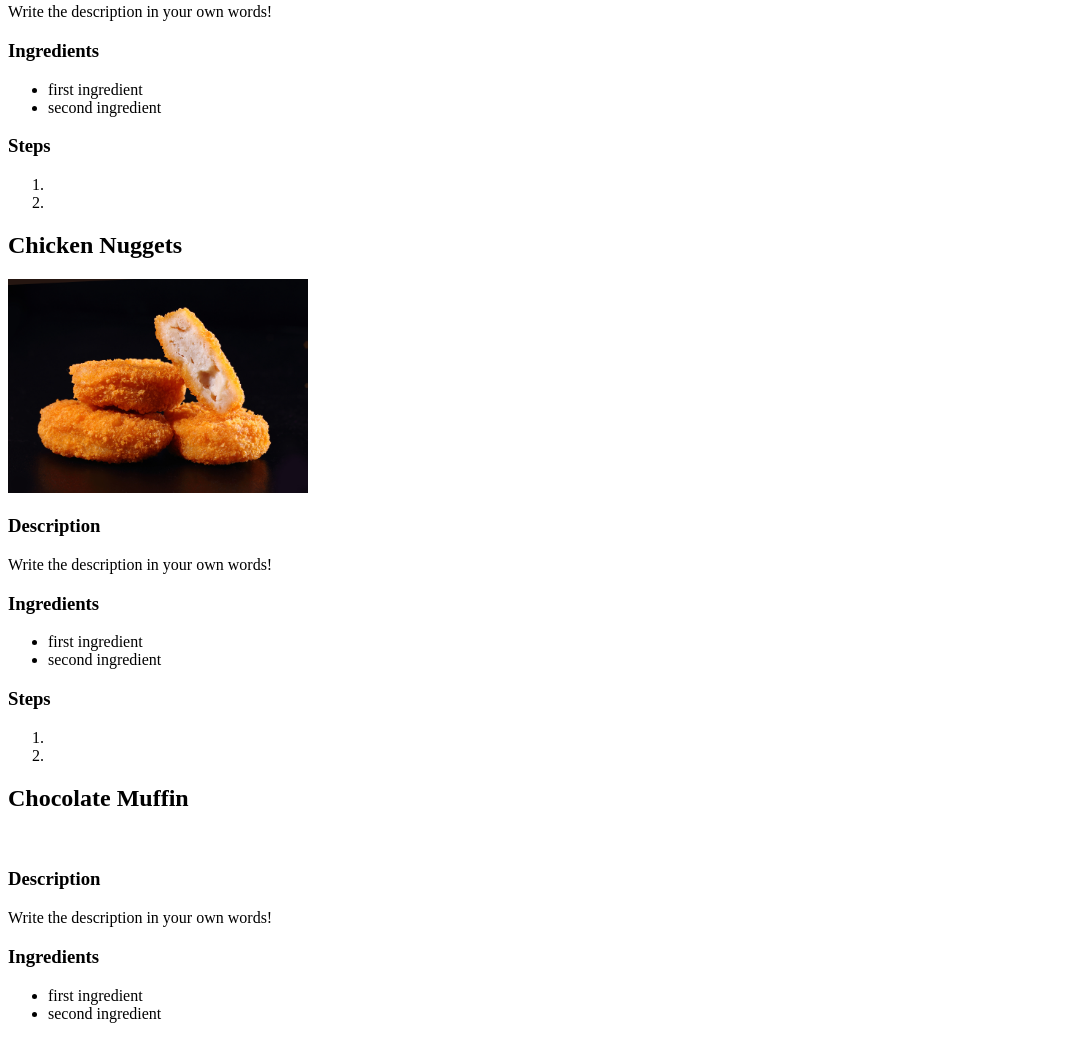
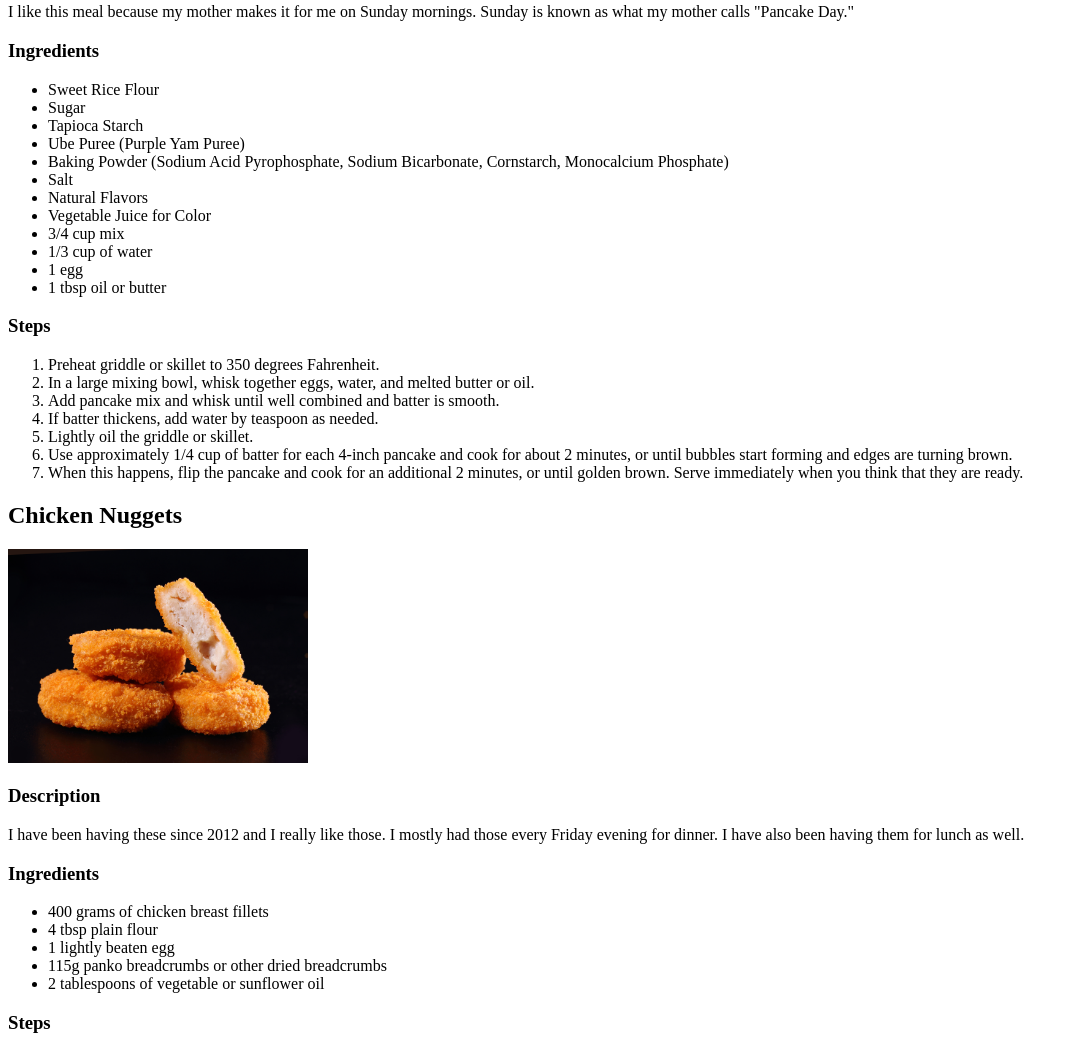
Before and after one commit to SimeonC2026/CS1-Project-1-1-SimeonC2026, a plain HTML site: page index.html in a window 1280 px wide. Shown: the part 536-1573 px from the top of the page, without its empty margins (0-1078 px from the left). Drawn offline with Linux system fonts and the light colour scheme.

Commit message:
Added more recipes

```diff
--- a/index.html
+++ b/index.html
@@ -22,18 +22,34 @@
 <img src="Pancakes.jpg" width="400px">
 
 <h3>Description</h3>
-<P>Write the description in your own words!</P>
+<P>I like this meal because my mother makes it for me on Sunday mornings. Sunday is known as what my mother calls "Pancake Day."</P>
 
 <h3>Ingredients</h3>
 <ul>
-<li>first ingredient</li>
-<li>second ingredient</li>
+<li>Sweet Rice Flour</li>
+<li>Sugar</li>
+<li>Tapioca Starch</li>
+<li>Ube Puree (Purple Yam Puree)</li>
+<li>Baking Powder (Sodium Acid Pyrophosphate, Sodium Bicarbonate, Cornstarch, Monocalcium Phosphate) </li>
+<li>Salt</li>
+ <li>Natural Flavors</li>
+  <li>Vegetable Juice for Color</li>
+  <li>3/4 cup mix</li>
+  <li>1/3 cup of water</li>
+  <li>1 egg</li>
+  <li>1 tbsp oil or butter</li>
 </ul>
 
 <h3>Steps</h3>
 <ol>
-<li></li>
-<li></li>
+<li>Preheat griddle or skillet to 350 degrees Fahrenheit.</li>
+<li>In a large mixing bowl, whisk together eggs, water, and melted butter or oil.</li>
+<li>Add pancake mix and whisk until well combined and batter is smooth.</li>
+<li>If batter thickens, add water by teaspoon as needed.</li>
+<li>Lightly oil the griddle or skillet.</li>
+<li>Use approximately 1/4 cup of batter for each 4-inch pancake and cook for about 2 minutes, or until bubbles start forming and edges are turning brown.</li>
+<li>When this happens, flip the pancake and cook for an additional 2 minutes, or until golden brown. Serve immediately when you think that they are ready.</li>
+
 </ol>
 
 </div>
@@ -46,12 +62,15 @@
   <img src="Chicken Nuggets.jpg" width="300px">
 
   <h3>Description</h3>
-  <P>Write the description in your own words!</P>
+  <P>I have been having these since 2012 and I really like those. I mostly had those every Friday evening for dinner. I have also been having them for lunch as well.</P>
 
   <h3>Ingredients</h3>
   <ul>
-  <li>first ingredient</li>
-  <li>second ingredient</li>
+  <li>400 grams of chicken breast fillets</li>
+  <li>4 tbsp plain flour</li>
+  <li>1 lightly beaten egg</li>
+  <li>115g panko breadcrumbs or other dried breadcrumbs</li>
+  <li>2 tablespoons of vegetable or sunflower oil</li>
   </ul>
 
   <h3>Steps</h3>
@@ -64,10 +83,10 @@
 
   <div id="Chocolate Muffin">
     <h2>Chocolate Muffin</h2>
-    <img src="" width="">
+    <img src="Muffins.jpg" width="300px">
 
     <h3>Description</h3>
-    <P>Write the description in your own words!</P>
+    <P>I love chocolate muffins. I have been having them since 2021 and I get to eat these types of muffins for dessert in the evening and as a snack in the afternoons.</P>
 
     <h3>Ingredients</h3>
     <ul>
```
Also changed, not shown: Muffins.jpg (added).
